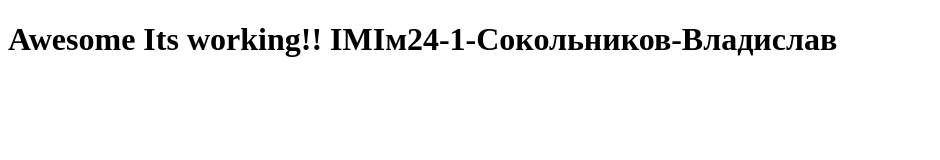
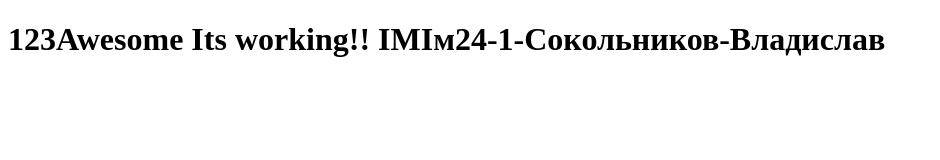
Before and after one commit to s0k0ln1k0v/lab1, a plain HTML site: page index.html in a window 1280 px wide. Shown: the whole page, without its empty margins (0-940 px from the left). Drawn offline with Linux system fonts and the light colour scheme.

Commit message:
test jenkins p

```diff
--- a/index.html
+++ b/index.html
@@ -6,6 +6,6 @@
 <title>A Test Page</title>
 </head>
 <body>
-    <h1>Awesome Its working!! ІМІм24-1-Сокольников-Владислав</h1>
+    <h1>123Awesome Its working!! ІМІм24-1-Сокольников-Владислав</h1>
 </body>
 </html>
```
